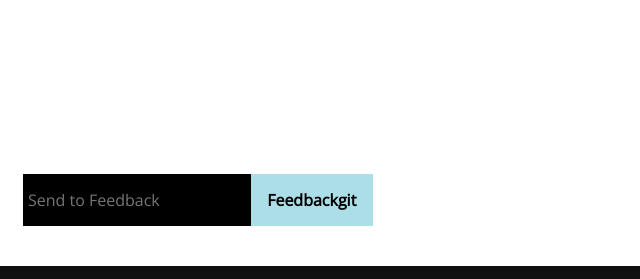
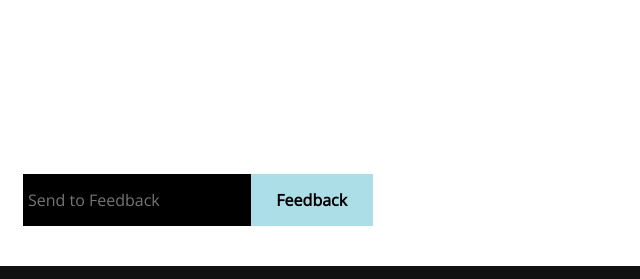
Before and after one commit to nhimmnguyennNEMON/SunnyTeam_PlanetBook, a plain HTML site: page index.html in a window 1280 px wide. Shown: the part 3370-3649 px from the top of the page, 442-1082 px from the left. Drawn offline with nearby package versions, Linux system fonts and the light colour scheme; a web font is replaced by a local one.

Commit message:
fix file index

```diff
--- a/index.html
+++ b/index.html
@@ -285,7 +285,7 @@ vũ trụ phù hợp với nhiều đối tượng độc giả.
                 </div>
                 <div class = "subs">
                     <input type = "email" id = "email" placeholder="Send to Feedback">
-                    <button type = "submit"><a href = "https://docs.google.com/forms/d/e/1FAIpQLSe1-9TcOqs8-B-UCbnyaHSsKWkKG_K5M99vemDzY2p5B6Mu7w/viewform">Feedbackgit</a></button>
+                    <button type = "submit"><a href = "https://docs.google.com/forms/d/e/1FAIpQLSe1-9TcOqs8-B-UCbnyaHSsKWkKG_K5M99vemDzY2p5B6Mu7w/viewform">Feedback</a></button>
                 </div>
             </div>
         </section>
```
